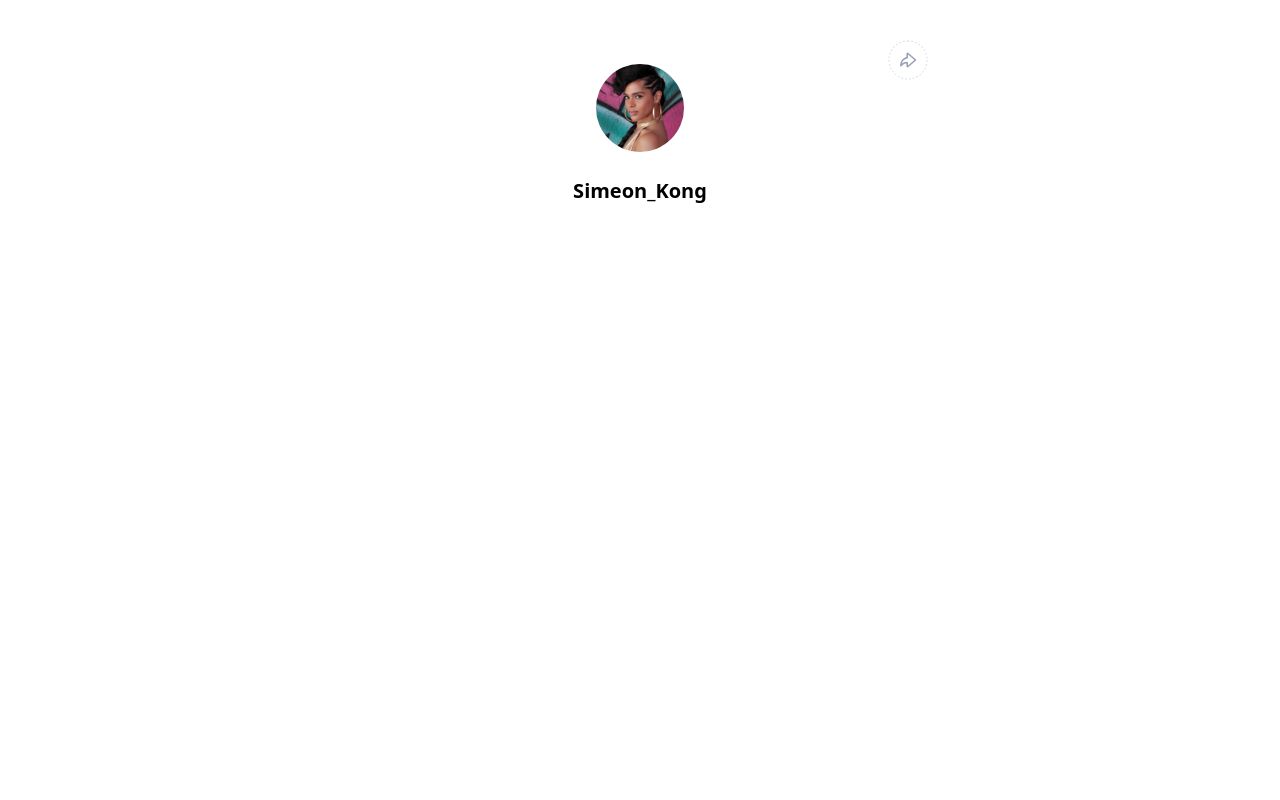
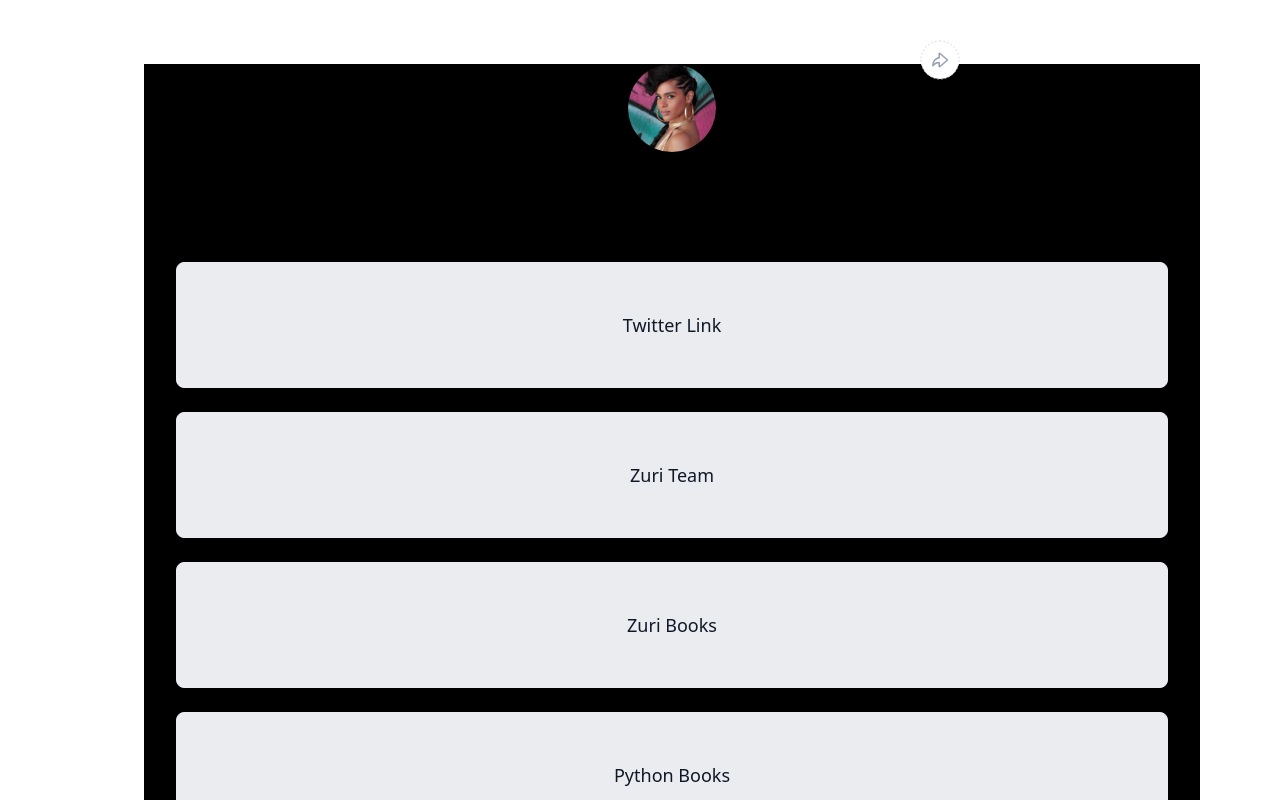
Before and after one commit to simziky/linktree-hng, a React (Create React App) app: page / in a window 1280 px wide. Shown: the top 800 px of the page. Built offline with nearby package versions, Linux system fonts and the light colour scheme.

Commit message:
Link section completed

```diff
--- a/src/pages/home/linkTree.js
+++ b/src/pages/home/linkTree.js
@@ -31,7 +31,27 @@ function Home() {
 
         </div>
 
+        {/******************************Link Section***********************/}
         <div className='links-section'>
+          <a href="https://twitter.com/Simeon_kong" >Twitter Link</a>
+
+          <a href="https://training.zuri.team/" >Zuri Team</a>
+
+          <a href="http://books.zuri.team" >Zuri Books</a>
+
+          <a href="https://books.zuri.team" >Python Books</a>
+
+          <a href="https://background.zuri.team" >Background Check for Coders</a>
+
+          <a href="https://books.zuri.team/design-rules" >Design Books</a>
+
+        </div>
+
+        <div className="socials">
+
+          <div className="socials-inner">
+
+          </div>
 
         </div>
 
--- a/src/pages/home/linkTree.scss
+++ b/src/pages/home/linkTree.scss
@@ -4,8 +4,12 @@
         padding: 4rem 9rem 0rem 9rem;
 
         .content-inner {
+            padding-left:32px ;
+            padding-right: 32px;
             width: 100%;
-            height: 100vh;
+            height: auto;
+            background-color: black;
+            position: relative;
 
 
             .profile-section{
@@ -58,6 +62,31 @@
 
             }
 
+
+            .links-section{
+                margin-top: 56px;
+
+                a {
+                    text-decoration: none;
+                    //width: 100%;
+                    height: 76px;
+                    background: #EAECF0;
+                    border: 1px solid #EAECF0;
+                    border-radius: 8px;
+                    display: flex;
+                    flex-direction: row;
+                    justify-content: center;
+                    align-items: center;
+                    padding: 24px 32px;
+                    gap: 8px;
+                    margin-bottom: 24px;
+                    font-weight: 500;
+                    font-size: 18px;
+                    color: #101828;
+
+                }
+            }
+
         }
     }
 
```
